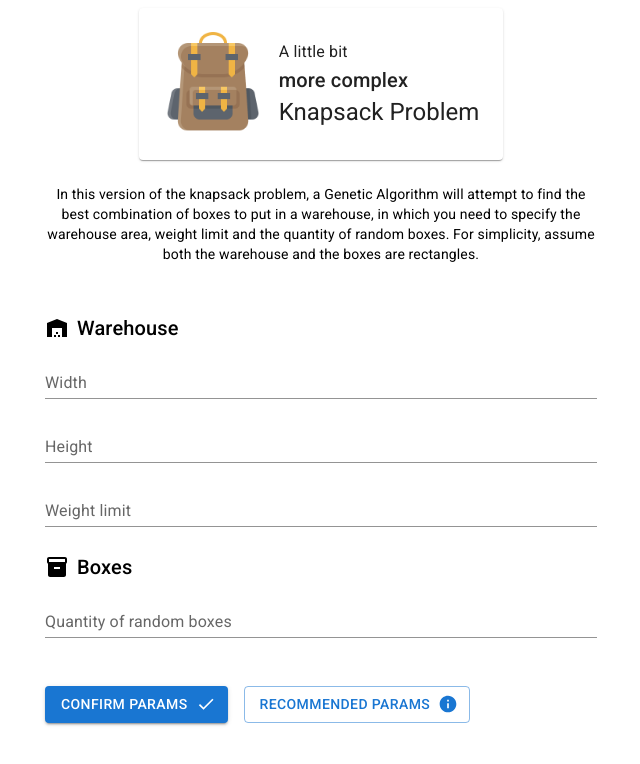
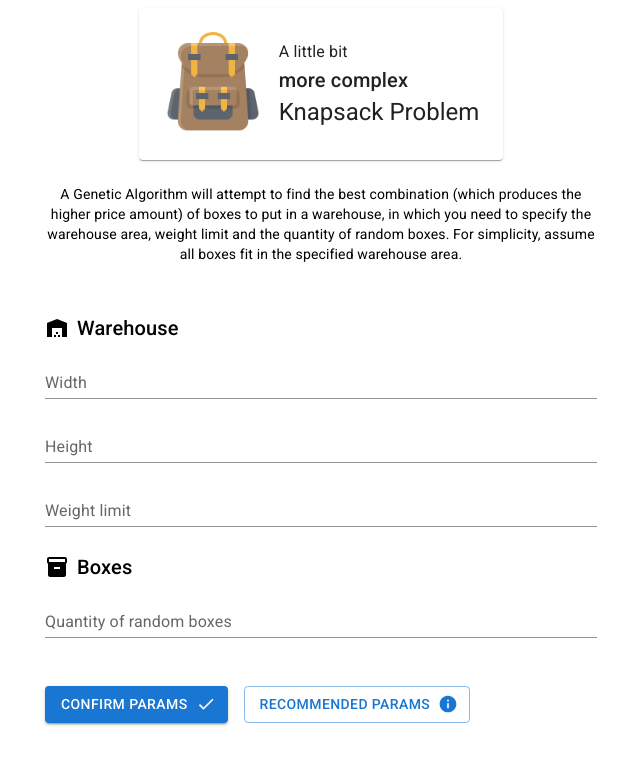
Before and after one commit to davigsousa/genetic-algorithm-for-knapsack-prob, a Next.js app: page / in a window 1280 px wide. Shown: the top 764 px of the page, without its empty margins (319-959 px from the left). Built offline with nearby package versions, Linux system fonts and the light colour scheme.

Commit message:
fix: update problem description

```diff
--- a/components/problem-description.tsx
+++ b/components/problem-description.tsx
@@ -10,11 +10,11 @@ export default function ProblemDescription() {
       textAlign="center"
     >
       <Typography variant="body2">
-        In this version of the knapsack problem, a Genetic Algorithm will
-        attempt to find the best combination of boxes to put in a warehouse, in
+        A Genetic Algorithm will attempt to find the best combination (which
+        produces the higher price amount) of boxes to put in a warehouse, in
         which you need to specify the warehouse area, weight limit and the
-        quantity of random boxes. For simplicity, assume both the warehouse and
-        the boxes are rectangles.
+        quantity of random boxes. For simplicity, assume all boxes fit in the
+        specified warehouse area.
       </Typography>
     </Stack>
   );
```
